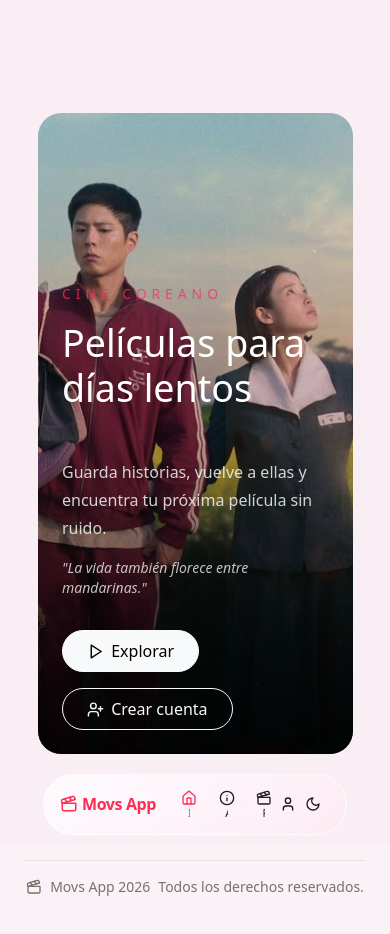
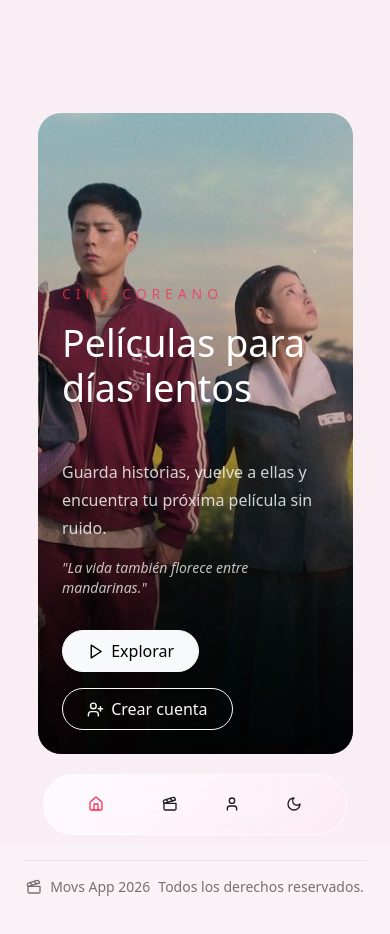
Before and after one commit to brigitterodriguezp/movs-app, a Vue app: page / in a window 390 px wide. Shown: the top 934 px of the page. Built offline with nearby package versions, Linux system fonts and the light colour scheme; sample sign-in values are in the browser's storage.

Commit message:
se actualizaron pelicuals

```diff
--- a/src/components/MainNavbar/MainNavbar.css
+++ b/src/components/MainNavbar/MainNavbar.css
@@ -133,14 +133,6 @@
     justify-content: center;
   }
 
-  .navbar-brand {
-    display: none;
-  }
-
-  .about-nav-link {
-    display: none;
-  }
-
   .main-navbar-links {
     width: 100%;
     max-width: 100%;
@@ -149,9 +141,7 @@
     gap: 0.18rem;
   }
 
-  .main-navbar-links .btn,
-  .main-navbar-links .nav-link,
-  .main-navbar-links .user-dropdown-wrap {
+  .main-navbar-links .nav-link {
     display: flex;
     width: auto;
     flex: 1 1 0;
@@ -169,40 +159,27 @@
     white-space: normal;
   }
 
-  .main-navbar-links .user-dropdown-wrap .btn {
-    all: unset;
+  .main-navbar-links .btn {
     display: flex;
+    width: auto;
+    flex: 1 1 0;
+    min-width: 0;
+    min-height: 2.72rem;
     flex-direction: column;
     align-items: center;
     justify-content: center;
     gap: 0.12rem;
-    width: 100%;
-    font-size: 0.67rem;
-    line-height: 1.1;
-    color: var(--color-text);
-    cursor: pointer;
+    border-width: 0;
+    padding: 0.32rem 0.2rem;
   }
 
-  .main-navbar-links .btn span,
-  .main-navbar-links .nav-link span,
-  .main-navbar-links .user-dropdown-wrap span {
-    display: block;
-    min-width: 0;
+  .main-navbar-links .user-dropdown-wrap .btn.d-none.d-md-flex {
+    display: none !important;
   }
 
-  .main-navbar-links .btn svg,
-  .main-navbar-links .nav-link svg,
-  .main-navbar-links .user-dropdown-wrap svg {
+  .main-navbar-links svg {
     width: 1rem;
     height: 1rem;
-  }
-
-  .main-navbar-links .btn span,
-  .main-navbar-links .nav-link span,
-  .main-navbar-links .user-dropdown-wrap span {
-    max-width: 100%;
-    overflow: hidden;
-    text-overflow: ellipsis;
   }
 
   .user-dropdown-wrap .user-dropdown-menu {
--- a/src/components/MainNavbar/MainNavbar.vue
+++ b/src/components/MainNavbar/MainNavbar.vue
@@ -71,7 +71,7 @@ function handleBlur(e) {
 <template>
   <nav class="fixed-top glass-nav mx-auto mt-3 w-fit max-w-[95vw] rounded-pill px-3 py-2">
     <div class="main-navbar-inner">
-      <RouterLink class="navbar-brand fw-semibold tracking-tight me-3 text-decoration-none d-inline-flex align-items-center gap-1" to="/" style="color: var(--color-accent);">
+      <RouterLink class="navbar-brand fw-semibold tracking-tight me-3 text-decoration-none d-inline-flex align-items-center gap-1 d-none d-md-flex" to="/" style="color: var(--color-accent);">
         <Clapperboard :size="18" />
         Movs App
       </RouterLink>
@@ -79,27 +79,27 @@ function handleBlur(e) {
       <div class="main-navbar-links">
         <RouterLink class="nav-link rounded-pill px-3 icon-link" to="/">
           <Home :size="17" />
-          <span>Inicio</span>
+          <span class="d-none d-md-inline">Inicio</span>
         </RouterLink>
-        <RouterLink class="nav-link rounded-pill px-3 icon-link about-nav-link" to="/about">
+        <RouterLink class="nav-link rounded-pill px-3 icon-link about-nav-link d-none d-md-flex" to="/about">
           <Info :size="17" />
-          <span>Acerca</span>
+          <span class="d-none d-md-inline">Acerca</span>
         </RouterLink>
         <RouterLink v-if="hasSession" class="nav-link rounded-pill px-3 icon-link" to="/movies">
           <Clapperboard :size="17" />
-          <span>Películas</span>
+          <span class="d-none d-md-inline">Películas</span>
         </RouterLink>
-        <RouterLink v-if="isAdmin" class="nav-link rounded-pill px-3 icon-link" to="/admin">
+        <RouterLink v-if="isAdmin" class="nav-link rounded-pill px-3 icon-link d-none d-md-flex" to="/admin">
           <ShieldCheck :size="17" />
-          <span>Admin</span>
+          <span class="d-none d-md-inline">Admin</span>
         </RouterLink>
-        <RouterLink v-if="!hasSession" class="nav-link rounded-pill px-3 icon-link" to="/signin">
+        <RouterLink v-if="!hasSession" class="nav-link rounded-pill px-3 icon-link d-none d-md-flex" to="/signin">
           <LogIn :size="17" />
-          <span>Entrar</span>
+          <span class="d-none d-md-inline">Entrar</span>
         </RouterLink>
-        <RouterLink v-if="!hasSession" class="btn rounded-pill px-4 soft-button icon-link nav-action" to="/signup">
+        <RouterLink v-if="!hasSession" class="btn rounded-pill px-4 soft-button icon-link nav-action d-none d-md-flex" to="/signup">
           <UserPlus :size="17" />
-          <span>Registro</span>
+          <span class="d-none d-md-inline">Registro</span>
         </RouterLink>
         <div
           v-if="hasSession"
@@ -107,8 +107,15 @@ function handleBlur(e) {
           tabindex="-1"
           @blur="handleBlur"
         >
+          <RouterLink
+            class="nav-link rounded-pill px-3 icon-link d-md-none"
+            to="/app"
+            @click="closeMenu"
+          >
+            <User :size="17" />
+          </RouterLink>
           <button
-            class="btn rounded-pill px-3 py-2 soft-button icon-link"
+            class="btn rounded-pill px-3 py-2 soft-button icon-link d-none d-md-flex"
             type="button"
             @click="showMenu = !showMenu"
           >
```
